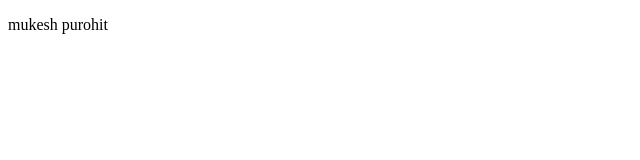
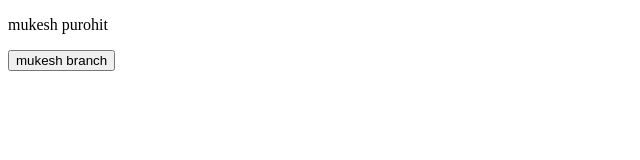
Before and after one commit to mukesh2305/neoPract, a plain HTML site: page index.html in a window 1280 px wide. Shown: the whole page, without its empty margins (0-640 px from the left). Drawn offline with Linux system fonts and the light colour scheme.

Commit message:
mukesh branch button

```diff
--- a/index.html
+++ b/index.html
@@ -10,6 +10,7 @@
 
 <body>
     <p>mukesh purohit</p>
+    <button>mukesh branch</button>
 </body>
 
 </html>
```
